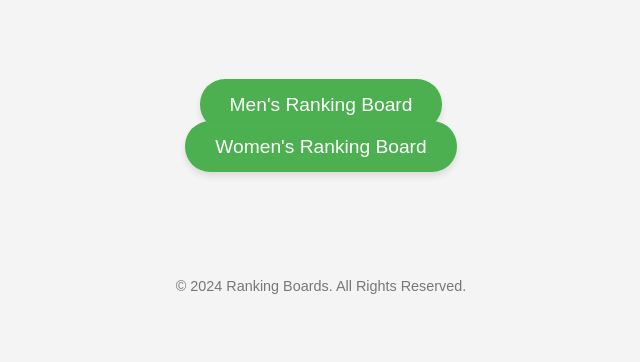
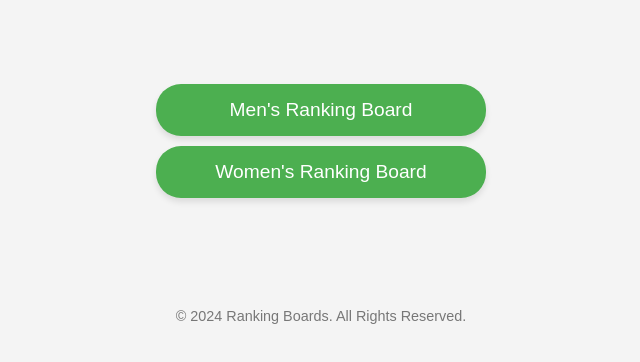
Before and after one commit to gkamp0/MBC-rankingboard, a plain HTML site: page index.html in a window 1280 px wide. Shown: the part 98-460 px from the top of the page, without its empty margins (319-959 px from the left). Drawn offline with Linux system fonts and the light colour scheme.

Commit message:
Update index.html

```diff
--- a/index.html
+++ b/index.html
@@ -33,7 +33,7 @@
         }
 
         li {
-            margin: 20px 0;
+            margin: 10px 0; /* 버튼 간격 조정 */
         }
 
         /* 링크 버튼 스타일 */
@@ -41,11 +41,14 @@
             text-decoration: none; /* 밑줄 제거 */
             font-size: 1.2em;
             color: #fff; /* 텍스트 색상 */
-            padding: 15px 30px;
+            padding: 15px 40px; /* 버튼 크기 동일 */
             background-color: #4CAF50; /* 초록색 버튼 */
             border-radius: 25px; /* 둥근 모서리 */
             box-shadow: 0 4px 6px rgba(0, 0, 0, 0.1); /* 버튼 그림자 */
             transition: all 0.3s ease; /* 애니메이션 효과 */
+            display: inline-block;
+            width: 250px; /* 버튼 너비 고정 */
+            text-align: center; /* 텍스트 중앙 정렬 */
         }
 
         a:hover {
```
